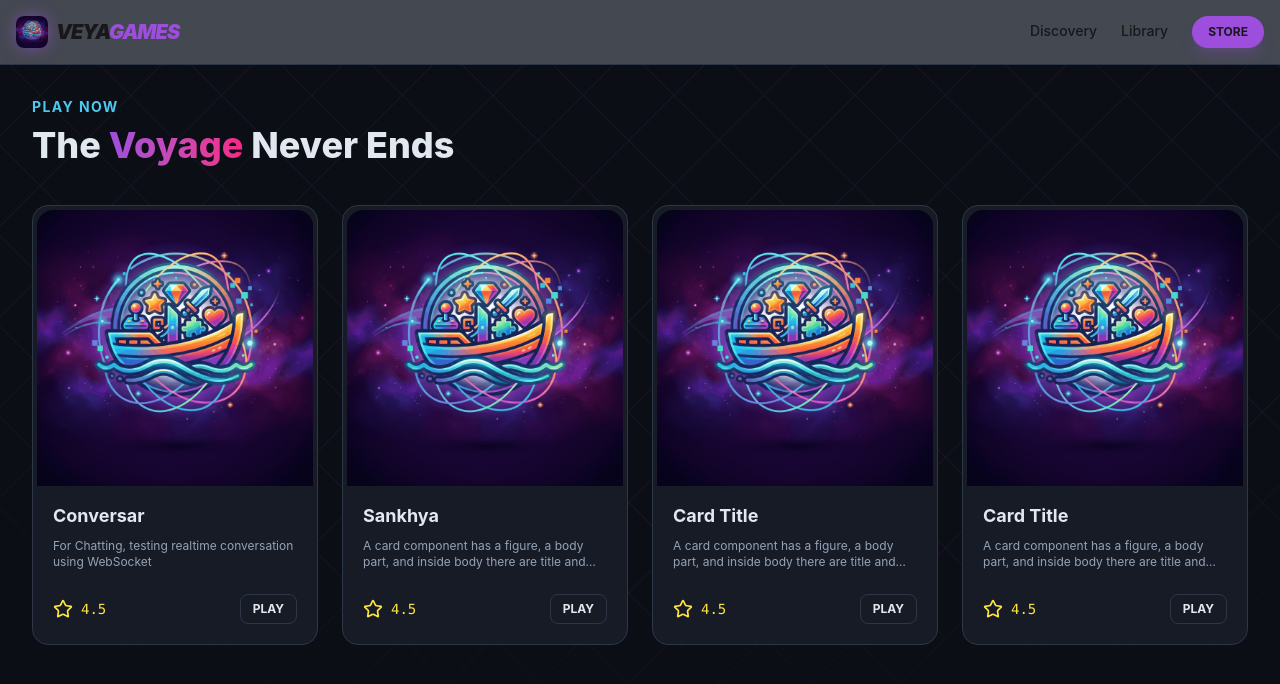
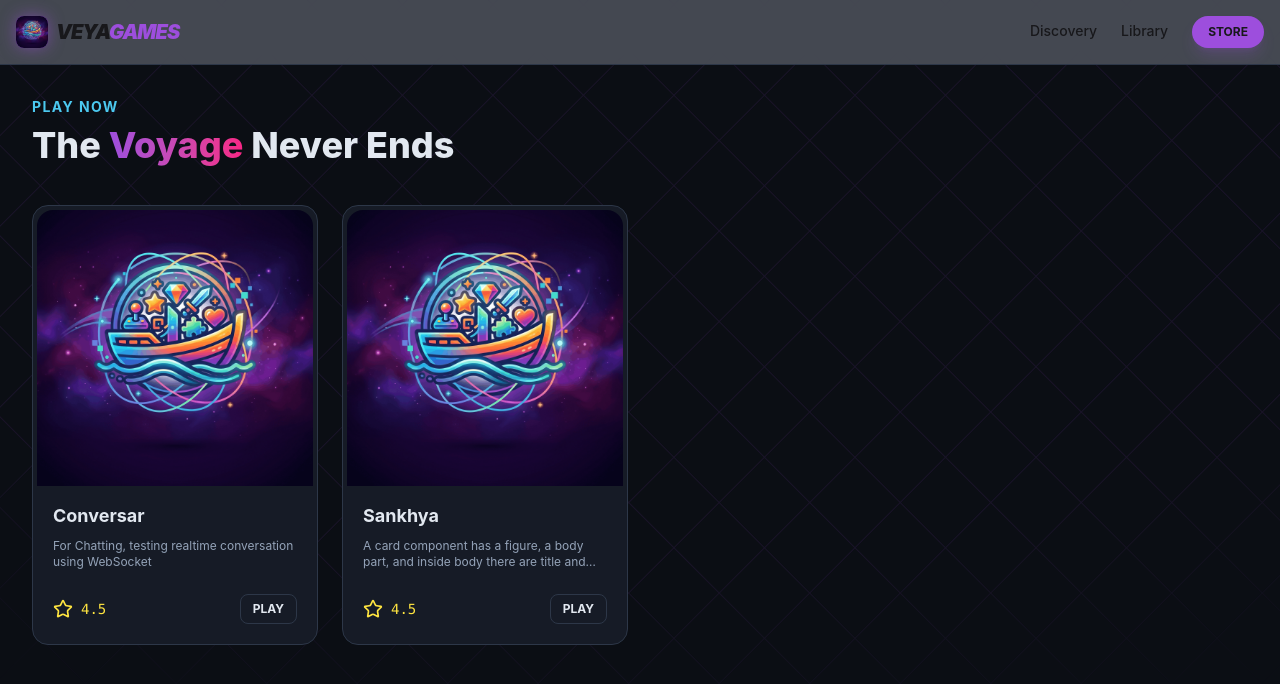
Before and after one commit to Vinskn/Veya, a React (Vite) app: page / in a window 1280 px wide. Shown: the top 684 px of the page. Built offline with nearby package versions, Linux system fonts and the light colour scheme.

Commit message:
chore: fix web title and remove unused card

```diff
--- a/index.html
+++ b/index.html
@@ -1,13 +1,15 @@
 <!doctype html>
 <html lang="en">
-  <head>
-    <meta charset="UTF-8" />
 
-    <meta name="viewport" content="width=device-width, initial-scale=1.0" />
-    <title>VeyaFE + TS</title>
-  </head>
-  <body>
-    <div id="root"></div>
+<head>
+  <meta charset="UTF-8" />
+  <link rel="icon" type="image/png" href="/veyaLogo.png" />
+  <meta name="viewport" content="width=device-width, initial-scale=1.0" />
+  <title>Veya | Game Site</title>
+</head>
+
+<body>
+  <div id="root"></div>
     <script type="module" src="/src/main.tsx"></script>
   </body>
 </html>
--- a/src/routes/index.tsx
+++ b/src/routes/index.tsx
@@ -19,20 +19,6 @@ const gameListDummy = [
     rating: "4.5",
     image: "/veyaLogo.png",
     gamePath: "/sankhya",
-  },
-  {
-    title: "Card Title",
-    description: "A card component has a figure, a body part, and inside body there are title and actions parts",
-    rating: "4.5",
-    image: "/veyaLogo.png",
-    gamePath: "/",
-  },
-  {
-    title: "Card Title",
-    description: "A card component has a figure, a body part, and inside body there are title and actions parts",
-    rating: "4.5",
-    image: "/veyaLogo.png",
-    gamePath: "/",
   },
 ];
 
```
